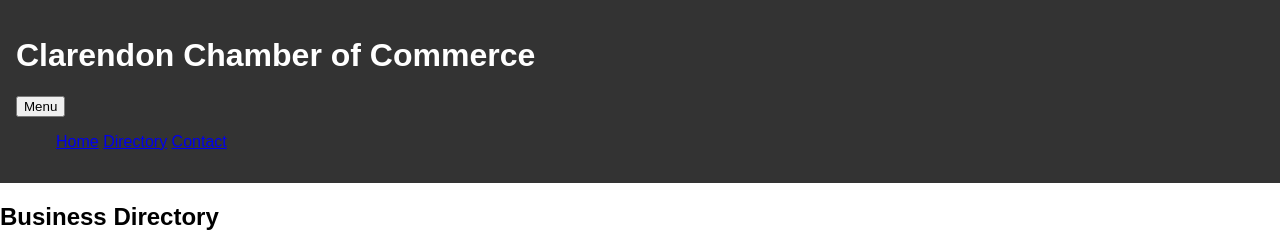
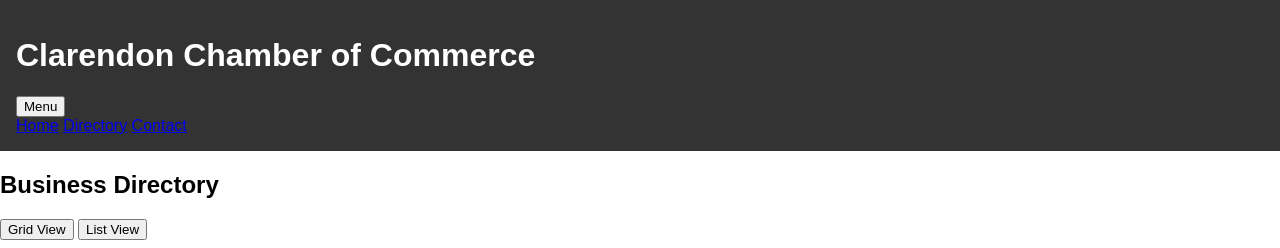
Before and after one commit to twerri-ann/wdd231, a plain HTML site: page chamber/directory.html in a window 1280 px wide. Shown: the top 248 px of the page. Drawn offline with Linux system fonts and the light colour scheme; a web font is replaced by a local one.

Commit message:
adjusted and updated

```diff
--- a/chamber/directory.html
+++ b/chamber/directory.html
@@ -25,14 +25,13 @@
        <h1>Clarendon Chamber of Commerce</h1>
        <nav>
          <button id="menuBtn">Menu</button>
-         <ul id="navMenu">
+          <div id="navMenu" class="nav-links">
             <a href="index.html">Home</a>
             <a href="directory.html">Directory</a>
             <a href="contact.html">Contact</a>
-         </ul>
+          </div>
       </nav>
     </header>
-
     <main>
         <h2>Business Directory</h2>
          <div class="view-buttons">
```
Lines whose indentation alone changed are shown as unchanged.
